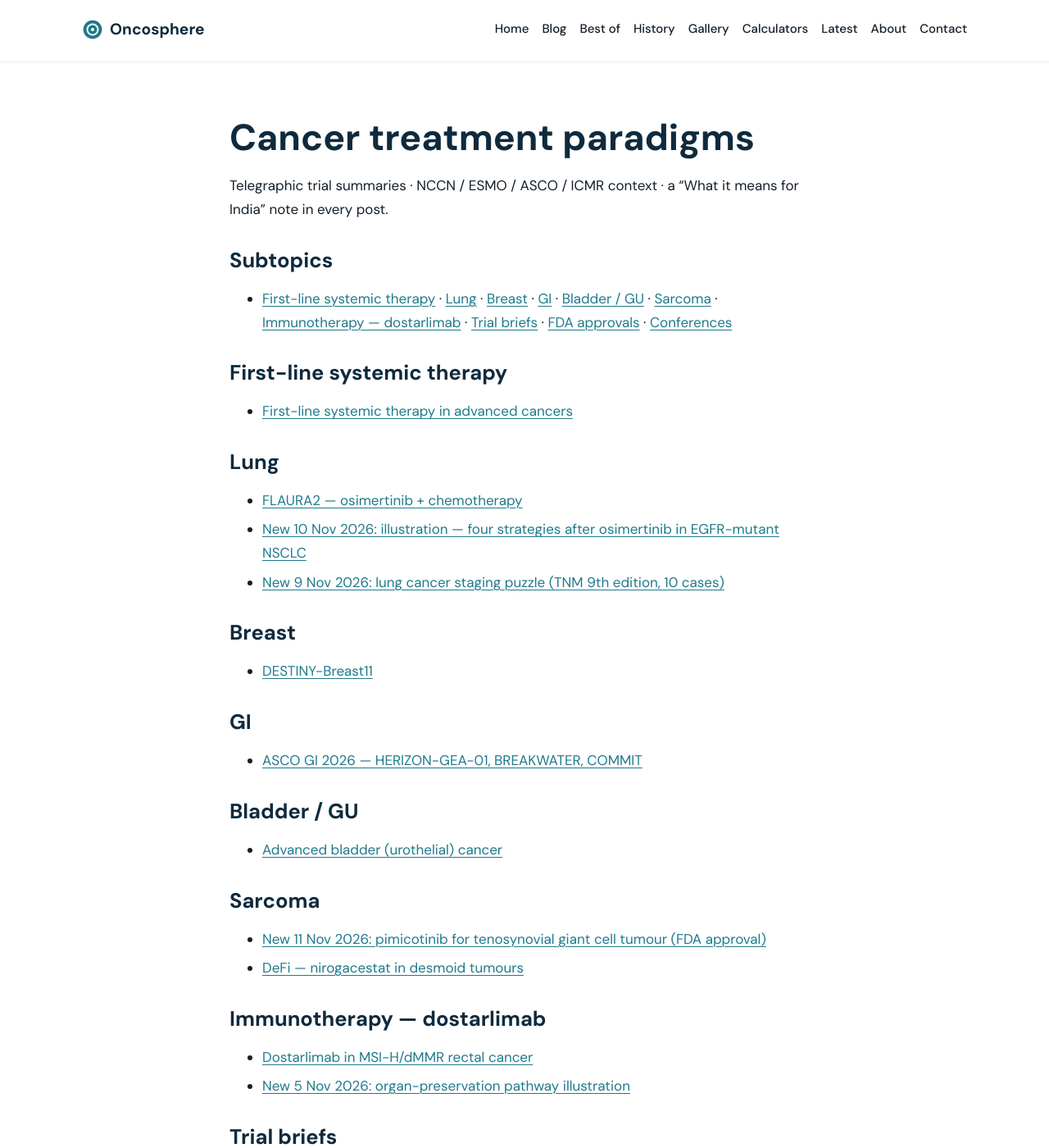
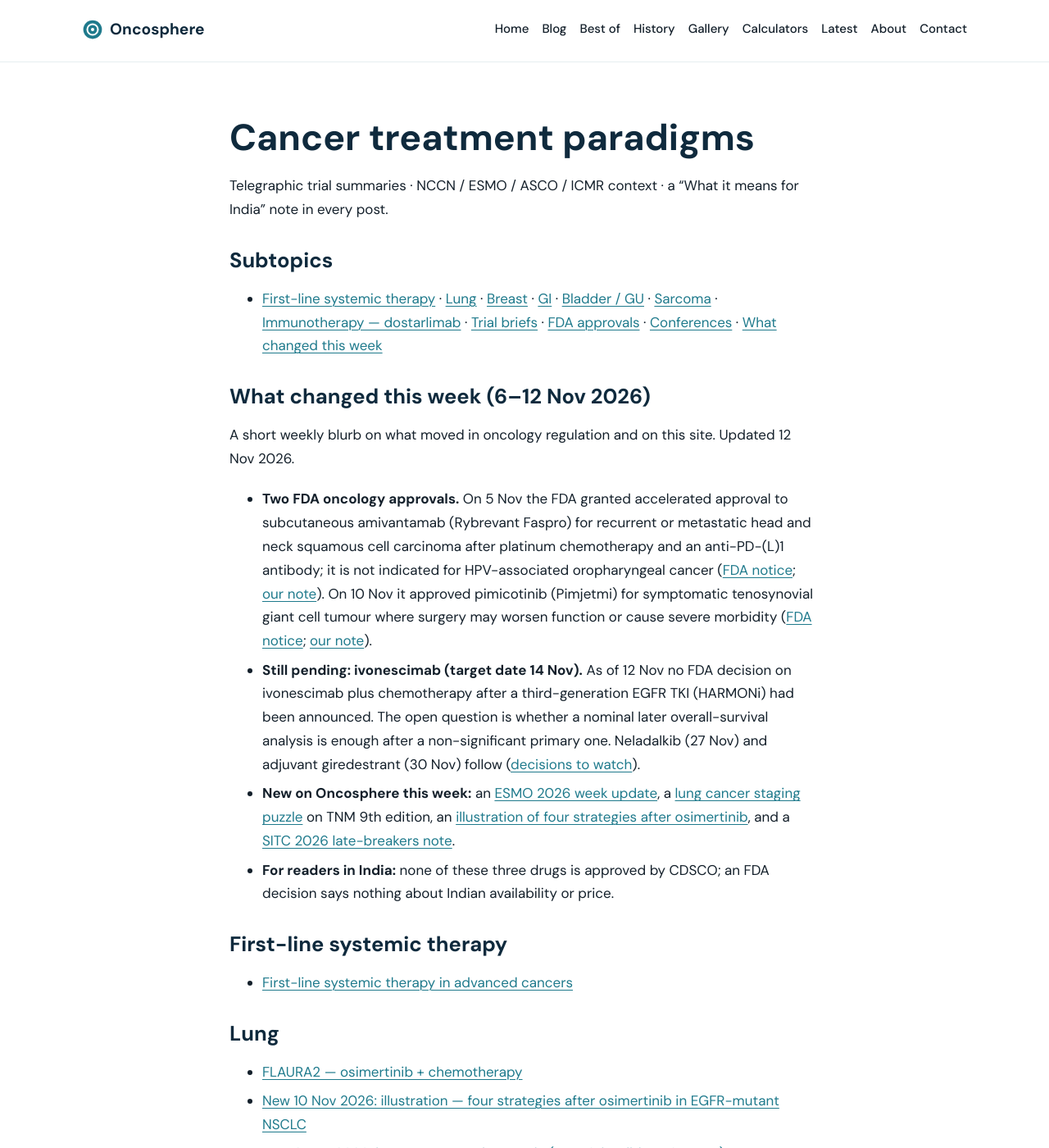
Before and after one commit to senthilstar/Oncosphere, a Jekyll site: the page built from paradigms.md, in a window 1280 px wide and 1400 px high. Shown: the whole window at 82% size. Built offline with Jekyll 4.4.1, drawn with Linux system fonts in a browser that asks for light colours.

Commit message:
Nightly add: 'What changed this week (6–12 Nov)' blurb on paradigms hub; status line on November FDA watch note

```diff
--- a/paradigms.md
+++ b/paradigms.md
@@ -10,7 +10,15 @@
 Telegraphic trial summaries · NCCN / ESMO / ASCO / ICMR context · a “What it means for India” note in every post.
 
 ## Subtopics
-- [First-line systemic therapy](#first-line) · [Lung](#lung) · [Breast](#breast) · [GI](#gi) · [Bladder / GU](#bladder) · [Sarcoma](#sarcoma) · [Immunotherapy — dostarlimab](#immuno) · [Trial briefs](#trial-briefs) · [FDA approvals](#fda) · [Conferences](#conferences)
+- [First-line systemic therapy](#first-line) · [Lung](#lung) · [Breast](#breast) · [GI](#gi) · [Bladder / GU](#bladder) · [Sarcoma](#sarcoma) · [Immunotherapy — dostarlimab](#immuno) · [Trial briefs](#trial-briefs) · [FDA approvals](#fda) · [Conferences](#conferences) · [What changed this week](#this-week)
+
+## What changed this week (6–12 Nov 2026) {#this-week}
+A short weekly blurb on what moved in oncology regulation and on this site. Updated 12 Nov 2026.
+
+- **Two FDA oncology approvals.** On 5 Nov the FDA granted accelerated approval to subcutaneous amivantamab (Rybrevant Faspro) for recurrent or metastatic head and neck squamous cell carcinoma after platinum chemotherapy and an anti-PD-(L)1 antibody; it is not indicated for HPV-associated oropharyngeal cancer ([FDA notice](https://www.fda.gov/drugs/cancer-approvals/oncology-cancerhematologic-malignancies-approval-notifications); [our note]({{ '/rybrevant-faspro-hnscc-fda-approval/' | relative_url }})). On 10 Nov it approved pimicotinib (Pimjetmi) for symptomatic tenosynovial giant cell tumour where surgery may worsen function or cause severe morbidity ([FDA notice](https://www.fda.gov/drugs/cancer-approvals/fda-approves-pimicotinib-symptomatic-tenosynovial-giant-cell-tumor); [our note]({{ '/pimicotinib-tgct-fda-approval/' | relative_url }})).
+- **Still pending: ivonescimab (target date 14 Nov).** As of 12 Nov no FDA decision on ivonescimab plus chemotherapy after a third-generation EGFR TKI (HARMONi) had been announced. The open question is whether a nominal later overall-survival analysis is enough after a non-significant primary one. Neladalkib (27 Nov) and adjuvant giredestrant (30 Nov) follow ([decisions to watch]({{ '/oncology-fda-decisions-to-watch-november-2026/' | relative_url }})).
+- **New on Oncosphere this week:** an [ESMO 2026 week update]({{ '/esmo-2026-week-update/' | relative_url }}), a [lung cancer staging puzzle]({{ '/lung-cancer-staging-puzzle/' | relative_url }}) on TNM 9th edition, an [illustration of four strategies after osimertinib]({{ '/egfr-nsclc-after-osimertinib-2026-phase-3-options/' | relative_url }}), and a [SITC 2026 late-breakers note]({{ '/sitc-2026-late-breakers/' | relative_url }}).
+- **For readers in India:** none of these three drugs is approved by CDSCO; an FDA decision says nothing about Indian availability or price.
 
 ## First-line systemic therapy {#first-line}
 - [First-line systemic therapy in advanced cancers]({{ '/first-line-systemic-therapy-in-advanced-cancers/' | relative_url }})
```
Also changed, not shown: _posts/2026-11-04-oncology-fda-decisions-to-watch-november-2026.md (+4 -2 lines).
